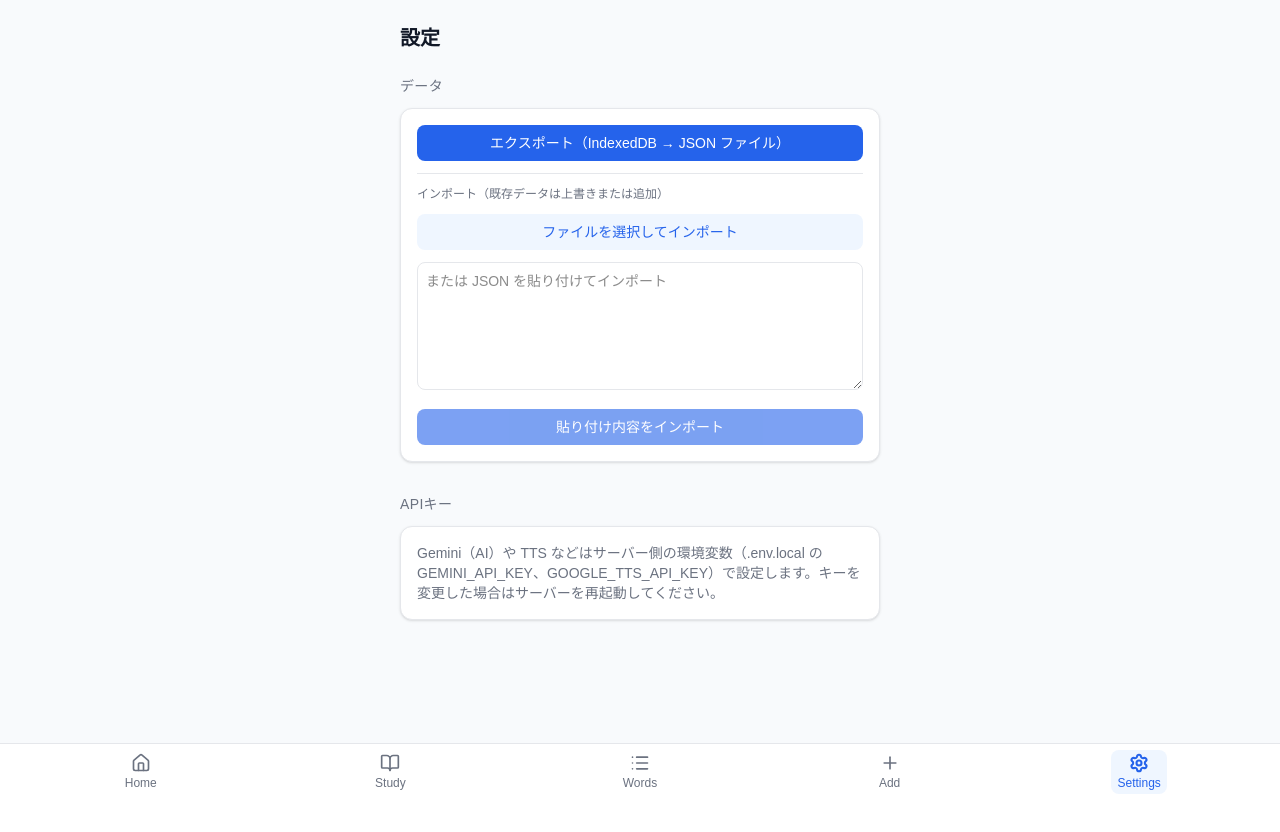
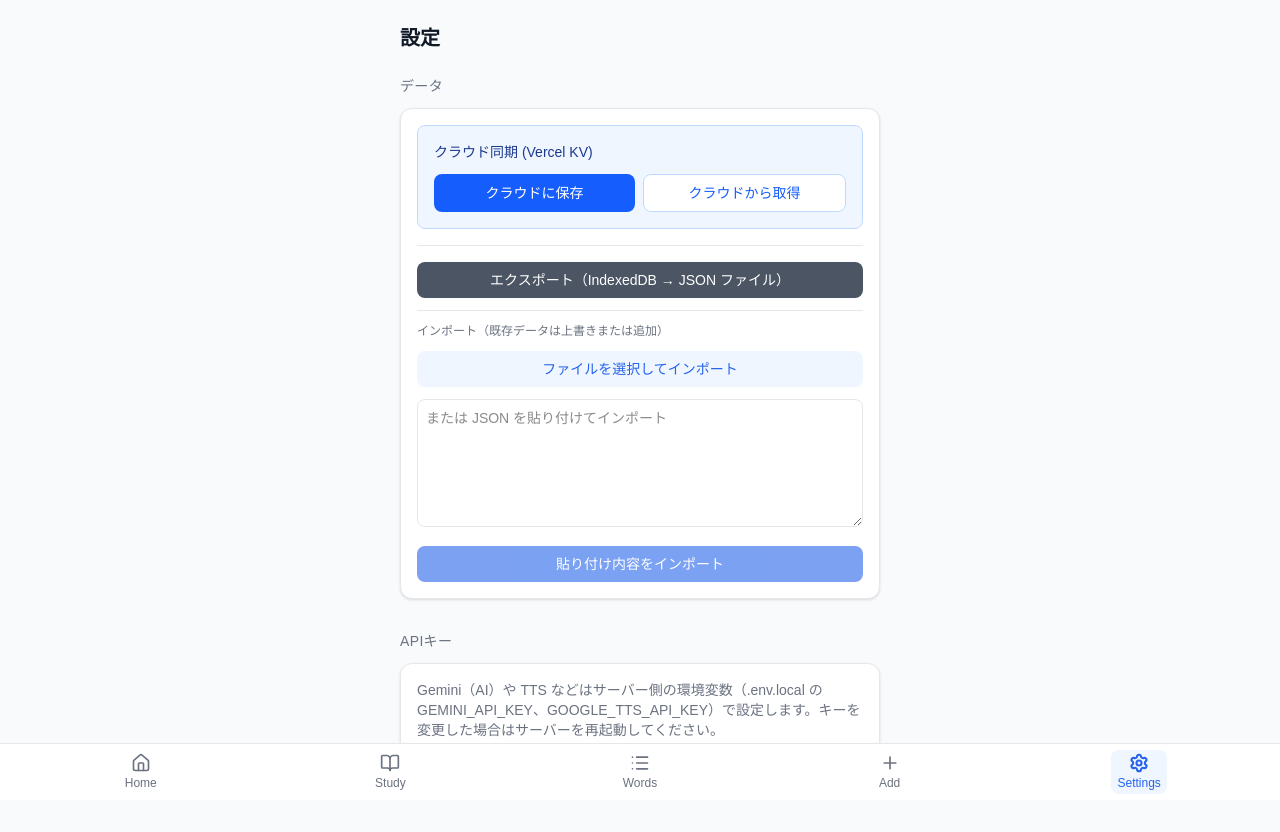
Before and after one commit to satnsgippi-pixel/wordloom, a Next.js app: page /settings in a window 1280 px wide. Shown: the top 832 px of the page. Built offline with nearby package versions, Linux system fonts and the light colour scheme.

Commit message:
クラウド同期機能を追加

```diff
--- /dev/null
+++ b/app/api/sync/route.ts
@@ -0,0 +1,26 @@
+import { kv } from '@vercel/kv';
+import { NextResponse } from 'next/server';
+
+const SYNC_KEY = 'wordloom:sync:data';
+
+export async function GET() {
+  try {
+    const data = await kv.get(SYNC_KEY);
+    if (!data) {
+      return NextResponse.json({ error: 'No data found' }, { status: 404 });
+    }
+    return NextResponse.json(data);
+  } catch (error) {
+    return NextResponse.json({ error: String(error) }, { status: 500 });
+  }
+}
+
+export async function POST(req: Request) {
+  try {
+    const body = await req.json();
+    await kv.set(SYNC_KEY, body);
+    return NextResponse.json({ success: true });
+  } catch (error) {
+    return NextResponse.json({ error: String(error) }, { status: 500 });
+  }
+}
--- a/components/settings/data-tools.tsx
+++ b/components/settings/data-tools.tsx
@@ -1,6 +1,6 @@
 "use client"
 
-import { exportWords, importWords } from "@/lib/export-import"
+import { exportWords, importWords, getExportPayload } from "@/lib/export-import"
 import { useState, useRef } from "react"
 
 export function DataTools() {
@@ -21,6 +21,54 @@ export function DataTools() {
       setLoading(false)
     }
   }
+
+  const handleCloudSave = async () => {
+    setMessage(null)
+    setLoading(true)
+    try {
+      const payload = await getExportPayload()
+      const res = await fetch("/api/sync", {
+        method: "POST",
+        headers: { "Content-Type": "application/json" },
+        body: JSON.stringify(payload),
+      })
+      if (!res.ok) {
+        throw new Error(`Server returned ${res.status}`)
+      }
+      setMessage("クラウドに保存しました")
+    } catch (e) {
+      setMessage(`クラウドに保存失敗: ${String(e)}`)
+    } finally {
+      setLoading(false)
+    }
+  }
+
+  const handleCloudFetch = async () => {
+    setMessage(null)
+    setLoading(true)
+    try {
+      const res = await fetch("/api/sync")
+      if (!res.ok) {
+        if (res.status === 404) {
+          throw new Error("クラウドにデータが見つかりません")
+        }
+        throw new Error(`Server returned ${res.status}`)
+      }
+      const data = await res.json()
+      const jsonString = JSON.stringify(data)
+      const result = await importWords(jsonString)
+      if (result.ok) {
+        setMessage(`クラウドから取得完了（${result.importedWords}件の単語、${result.importedProgress}件の進捗）→ リロードします`)
+      } else {
+        setMessage(`クラウドから取得失敗: ${result.error}`)
+      }
+    } catch (e) {
+      setMessage(`クラウドから取得失敗: ${String(e)}`)
+    } finally {
+      setLoading(false)
+    }
+  }
+
 
   const handleImportFromPaste = async () => {
     if (!json.trim()) {
@@ -67,10 +115,32 @@ export function DataTools() {
 
   return (
     <div className="space-y-3">
+      <div className="p-4 bg-blue-50 border border-blue-200 rounded-lg space-y-3">
+        <p className="text-sm font-medium text-blue-900">クラウド同期 (Vercel KV)</p>
+        <div className="flex gap-2">
+          <button
+            onClick={handleCloudSave}
+            disabled={loading}
+            className="flex-1 px-4 py-2 text-sm font-medium text-white bg-blue-600 rounded-lg disabled:opacity-60 hover:bg-blue-700"
+          >
+            クラウドに保存
+          </button>
+          <button
+            onClick={handleCloudFetch}
+            disabled={loading}
+            className="flex-1 px-4 py-2 text-sm font-medium text-blue-600 bg-white border border-blue-200 rounded-lg disabled:opacity-60 hover:bg-blue-50"
+          >
+            クラウドから取得
+          </button>
+        </div>
+      </div>
+
+      <hr className="border-[#E5E7EB] my-4" />
+
       <button
         onClick={handleExport}
         disabled={loading}
-        className="w-full px-4 py-2 text-sm font-medium text-white bg-[#2563EB] rounded-lg disabled:opacity-60"
+        className="w-full px-4 py-2 text-sm font-medium text-white bg-[#4B5563] rounded-lg disabled:opacity-60 hover:bg-[#374151]"
       >
         {loading ? "処理中..." : "エクスポート（IndexedDB → JSON ファイル）"}
       </button>
--- a/lib/export-import.ts
+++ b/lib/export-import.ts
@@ -13,17 +13,21 @@ export interface ExportPayload {
   dailyProgress: DailyProgress[]
 }
 
-/** IndexedDB から全データを取得し、JSON ファイルとしてダウンロード */
-export async function exportWords(): Promise<void> {
+export async function getExportPayload(): Promise<ExportPayload> {
   const words = await db.words.toArray()
   const dailyProgress = await db.dailyProgress.toArray()
 
-  const payload: ExportPayload = {
+  return {
     version: EXPORT_VERSION,
     exportedAt: Date.now(),
     words,
     dailyProgress,
   }
+}
+
+/** IndexedDB から全データを取得し、JSON ファイルとしてダウンロード */
+export async function exportWords(): Promise<void> {
+  const payload = await getExportPayload()
 
   const json = JSON.stringify(payload, null, 2)
   const blob = new Blob([json], { type: "application/json" })
--- a/package.json
+++ b/package.json
@@ -10,6 +10,7 @@
   },
   "dependencies": {
     "@google/genai": "^1.44.0",
+    "@vercel/kv": "^3.0.0",
     "chart.js": "^4.5.1",
     "dexie": "^4.3.0",
     "dexie-react-hooks": "^4.2.0",
```
Also changed, not shown: 1 other file (tests, documents, lock files or other folders).
